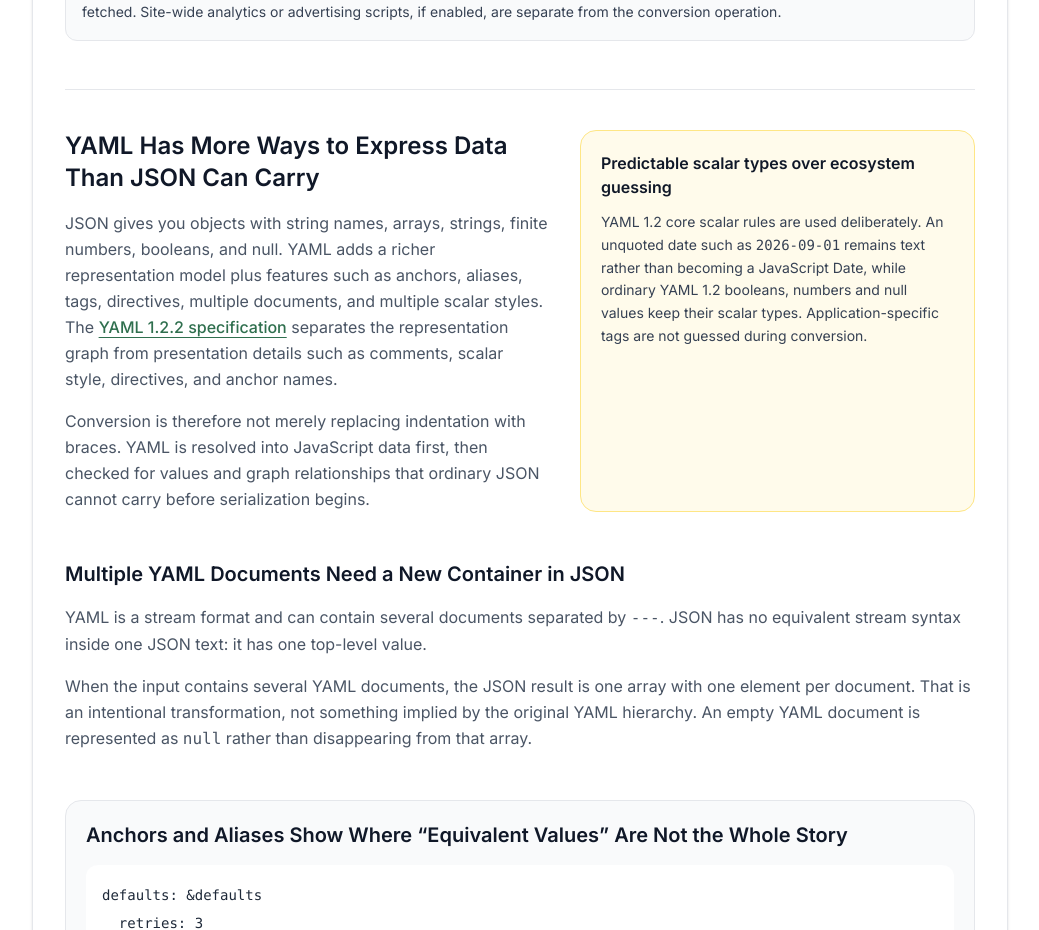
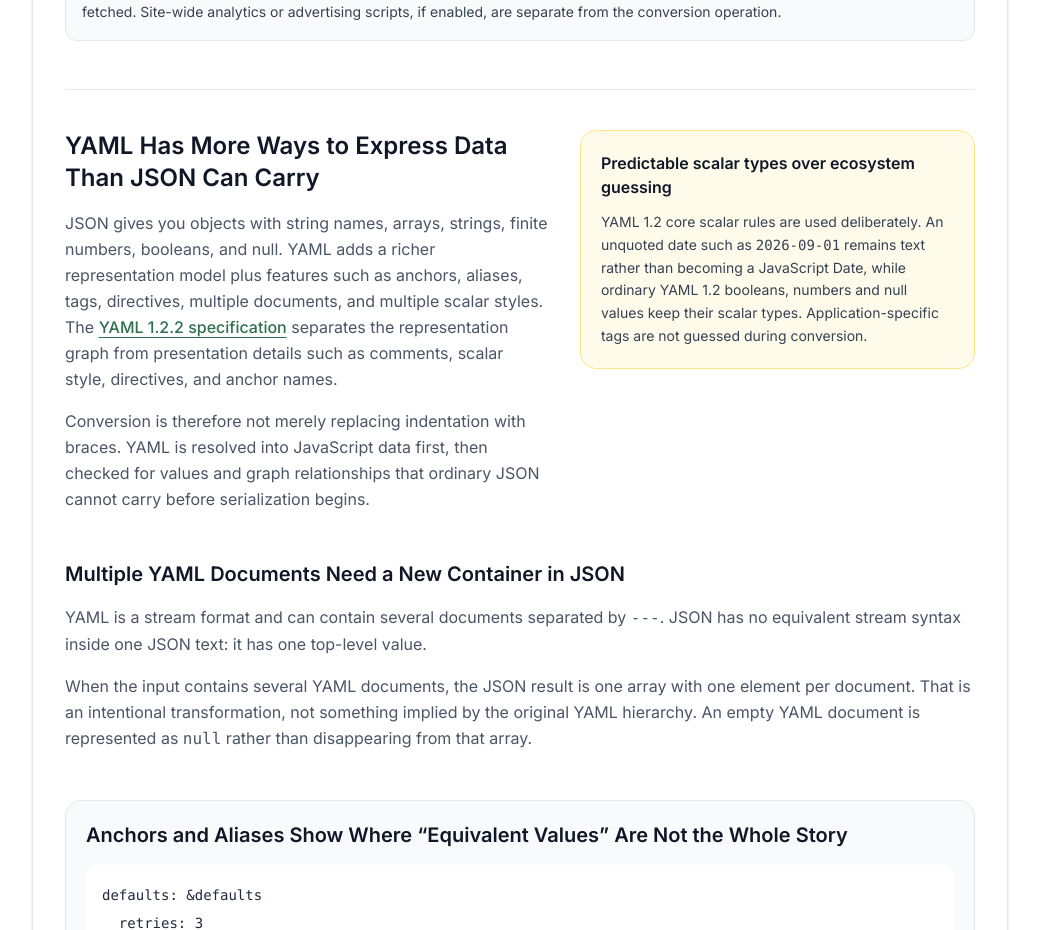
Before and after one commit to vaarunsonawwane-ops/yoryantra-new, a Next.js app: page /tools/yaml-to-json-converter in a window 1280 px wide. Shown: the part 1420-2350 px from the top of the page, without its empty margins (120-1159 px from the left). Built offline with nearby package versions, Linux system fonts and the light colour scheme.

Commit message:
Update ToolClient.tsx

```diff
--- a/app/tools/yaml-to-json-converter/ToolClient.tsx
+++ b/app/tools/yaml-to-json-converter/ToolClient.tsx
@@ -721,7 +721,7 @@ environment:
             </p>
           </div>
 
-          <div className="rounded-2xl border border-amber-200 bg-amber-50 p-5">
+          <div className="self-start rounded-2xl border border-amber-200 bg-amber-50 p-5">
             <h3 className="font-semibold text-gray-900">
               Predictable scalar types over ecosystem guessing
             </h3>
```
